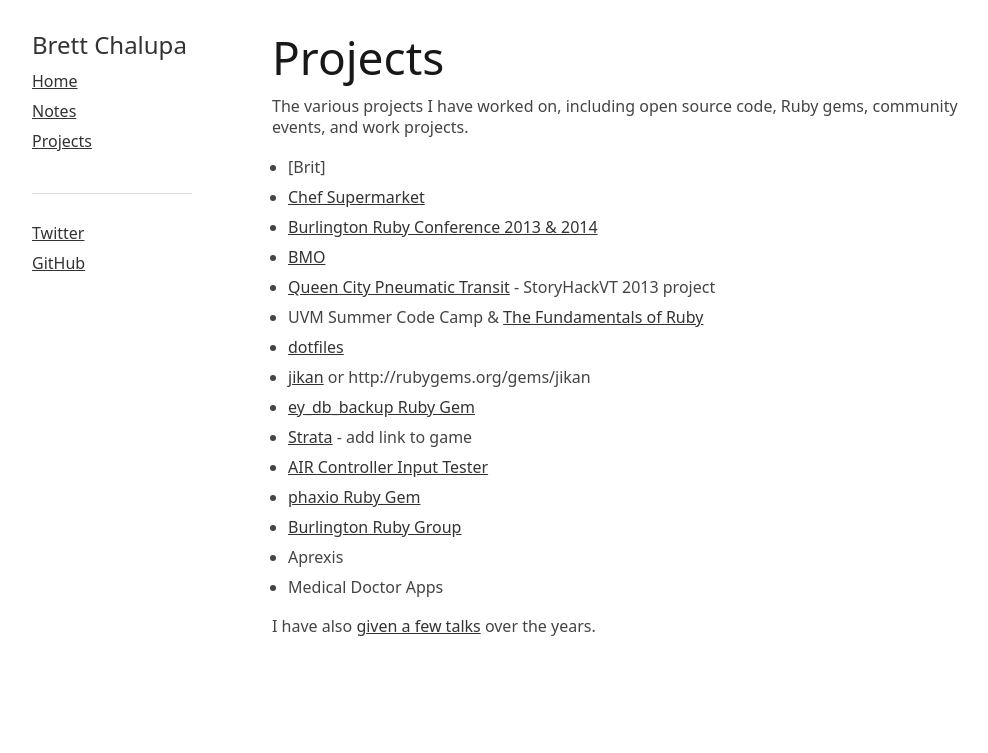
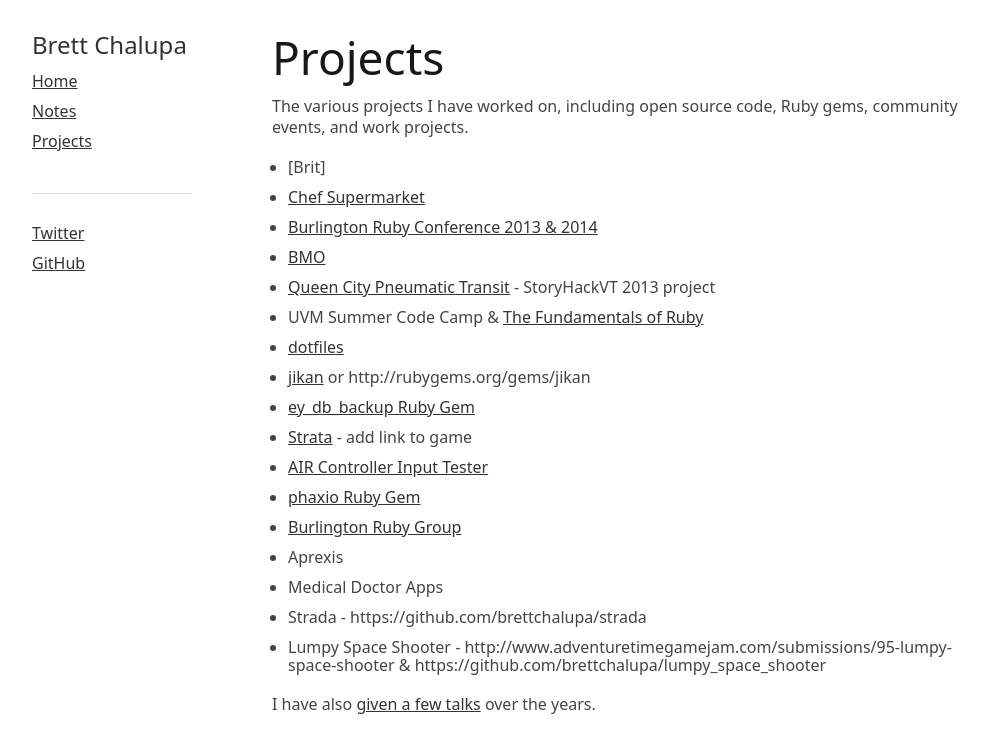
Before and after one commit to brettchalupa/brettchalupa.github.io, a Jekyll site: the page built from projects.md, in a window 1280 px wide. Shown: the top 753 px of the page, without its empty margins (138-1126 px from the left). Built offline with Jekyll 4.4.1, drawn with Linux system fonts in a browser that asks for light colours; Markdown is read by kramdown in place of the engine named in the settings.

Commit message:
Add games to the projects list

```diff
--- a/projects.md
+++ b/projects.md
@@ -23,5 +23,9 @@
 - [Burlington Ruby Group](http://burlingtonruby.org)
 - Aprexis
 - Medical Doctor Apps
+- Strada - https://github.com/brettchalupa/strada
+- Lumpy Space Shooter -
+  http://www.adventuretimegamejam.com/submissions/95-lumpy-space-shooter
+  & https://github.com/brettchalupa/lumpy_space_shooter
 
 I have also [given a few talks](/talks/) over the years.
```
